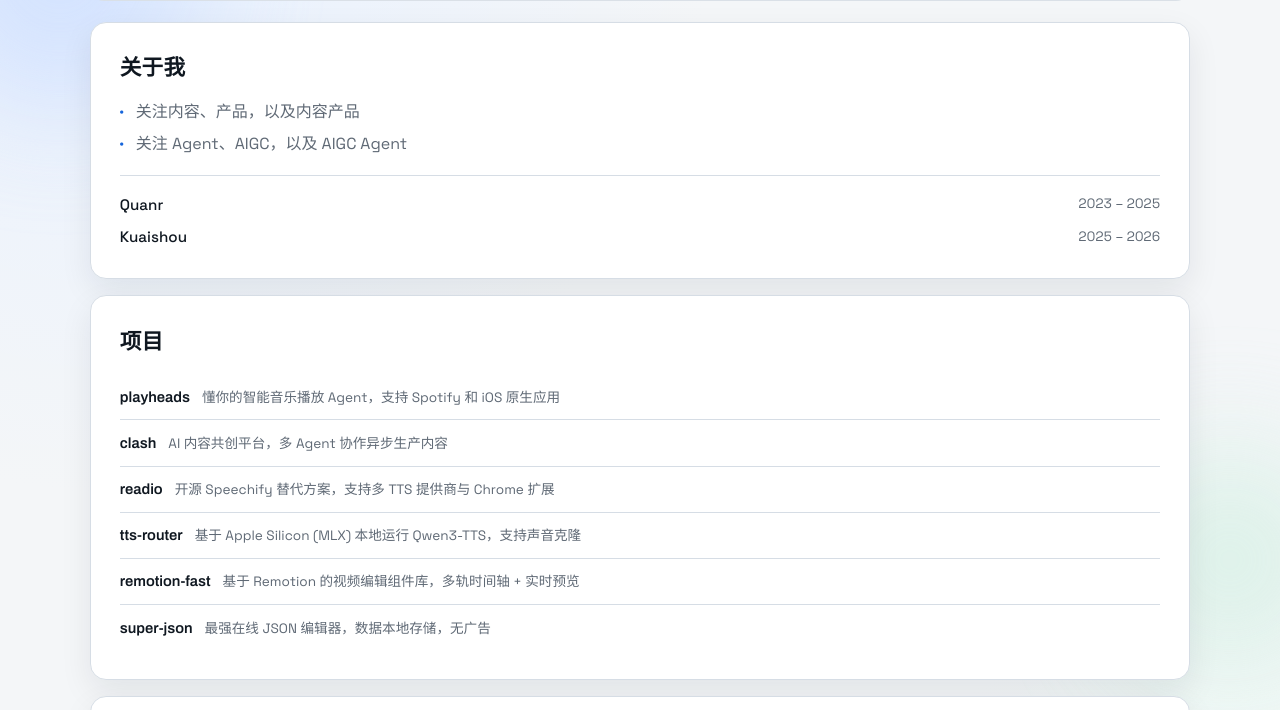
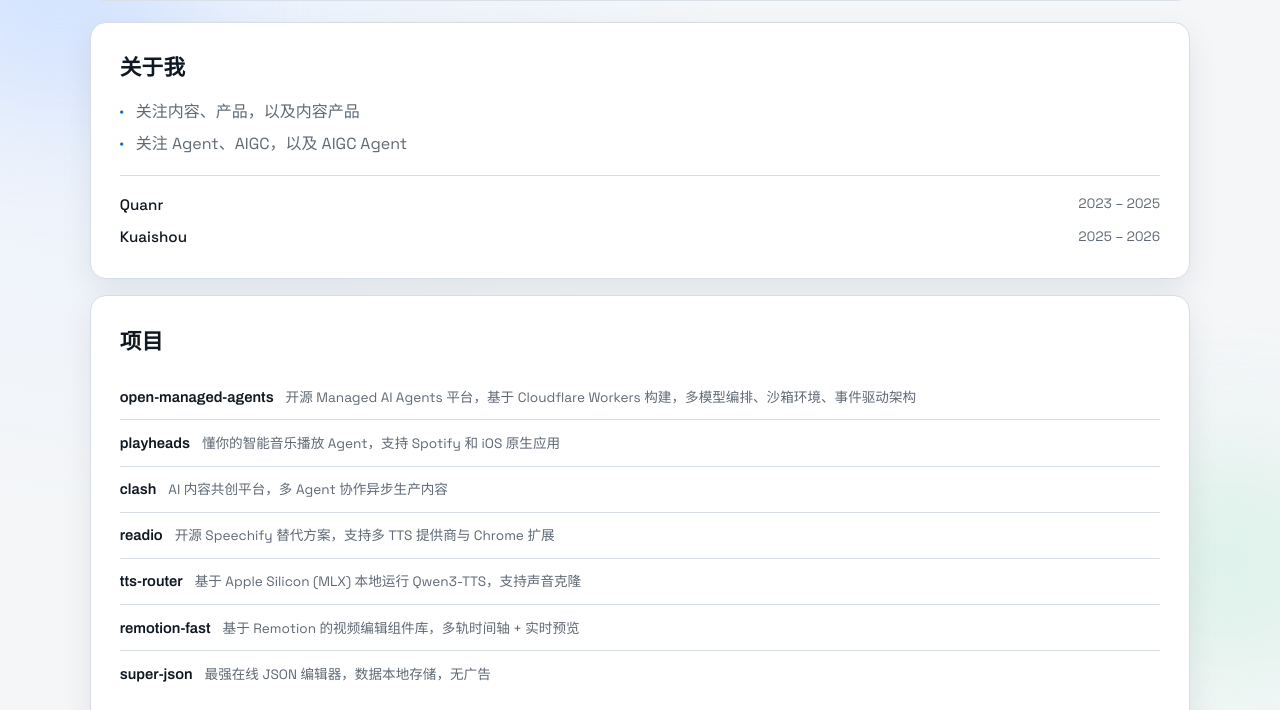
Before and after one commit to hrhrng/hrhrng, a plain HTML site: page index.html in a window 1280 px wide. Shown: the part 90-800 px from the top of the page. Drawn offline with Linux system fonts and the light colour scheme.

Commit message:
feat: add open-managed-agents project to blog

```diff
--- a/index.html
+++ b/index.html
@@ -51,6 +51,12 @@
       <section id="projects" class="panel reveal" aria-labelledby="projects-title">
         <h2 id="projects-title">项目</h2>
         <ul class="project-list">
+          <li>
+            <a href="https://github.com/open-ma/open-managed-agents" target="_blank" rel="noreferrer">
+              <span class="proj-name">open-managed-agents</span>
+              <span class="proj-desc">开源 Managed AI Agents 平台，基于 Cloudflare Workers 构建，多模型编排、沙箱环境、事件驱动架构</span>
+            </a>
+          </li>
           <li>
             <a href="https://github.com/hrhrng/playheads" target="_blank" rel="noreferrer">
               <span class="proj-name">playheads</span>
```
